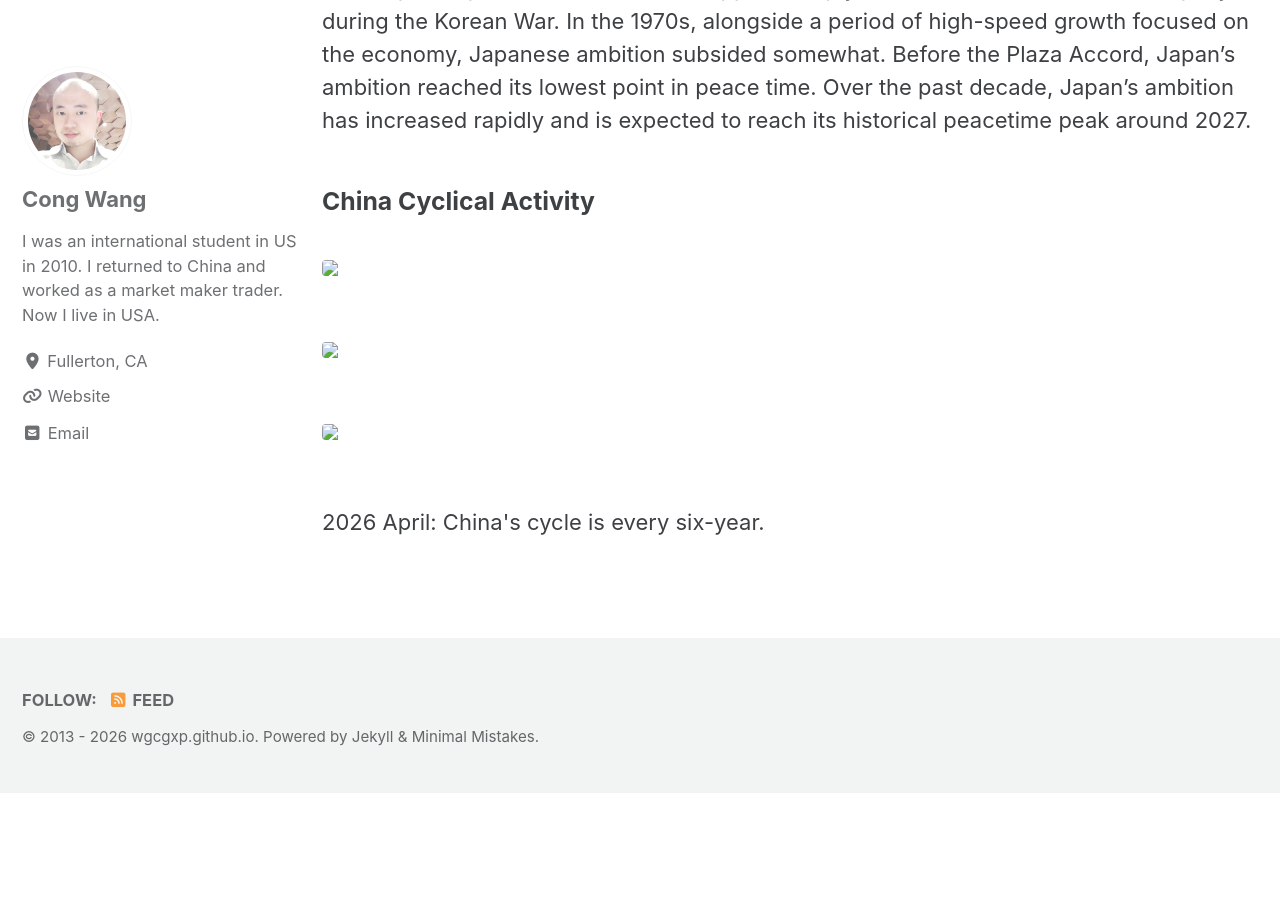
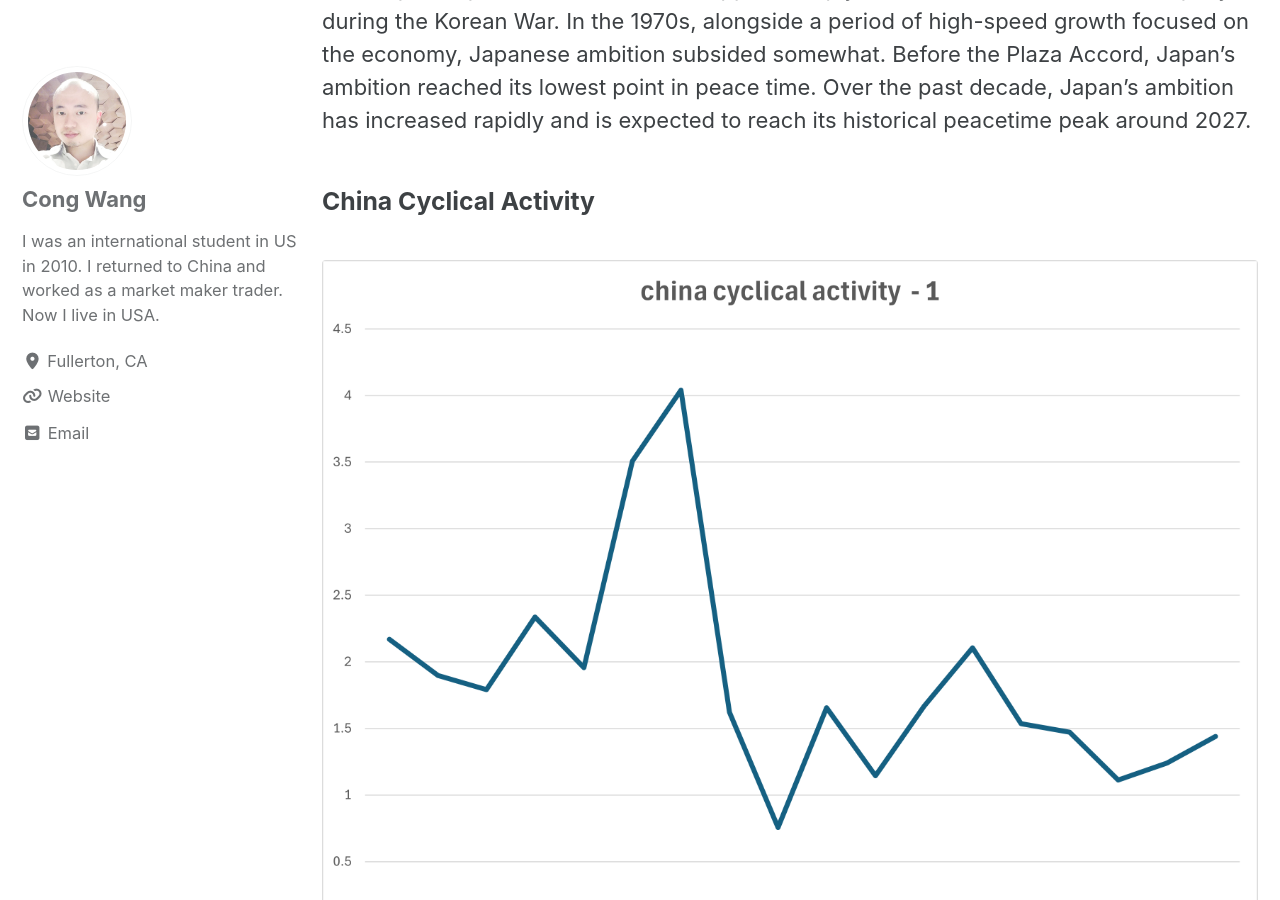
Before and after one commit to wgcgxp/wgcgxp.github.io, a Jekyll site: the page built from about.html, in a window 1280 px wide and 900 px high, scrolled down 5102 px. Built offline with Jekyll 4.4.1, drawn with Linux system fonts in a browser that asks for light colours; cached includes are drawn as plain includes; before the commit the page ends 5895 px from its top, so only the background shows below that.

Commit message:
Add files via upload

```diff
--- a/about.html
+++ b/about.html
@@ -57,17 +57,17 @@ Over the past decade, Japan’s ambition has increased rapidly and is expected t
 <h3>China Cyclical Activity</h3>
 
 <figure>
-    <img src="../assets/index_img/ChinaCyclicalActivity/Picture1.png">
+    <img src="../assets/index_img/ChinaCyclical/Picture1.png">
     <figcaption></figcaption>
 </figure>
 
 <figure>
-    <img src="../assets/index_img/ChinaCyclicalActivity/Picture2.png">
+    <img src="../assets/index_img/ChinaCyclical/Picture2.png">
     <figcaption></figcaption>
 </figure>
 
 <figure>
-    <img src="../assets/index_img/ChinaCyclicalActivity/Picture3.png">
+    <img src="../assets/index_img/ChinaCyclical/Picture3.png">
     <figcaption></figcaption>
 </figure>
 
```
